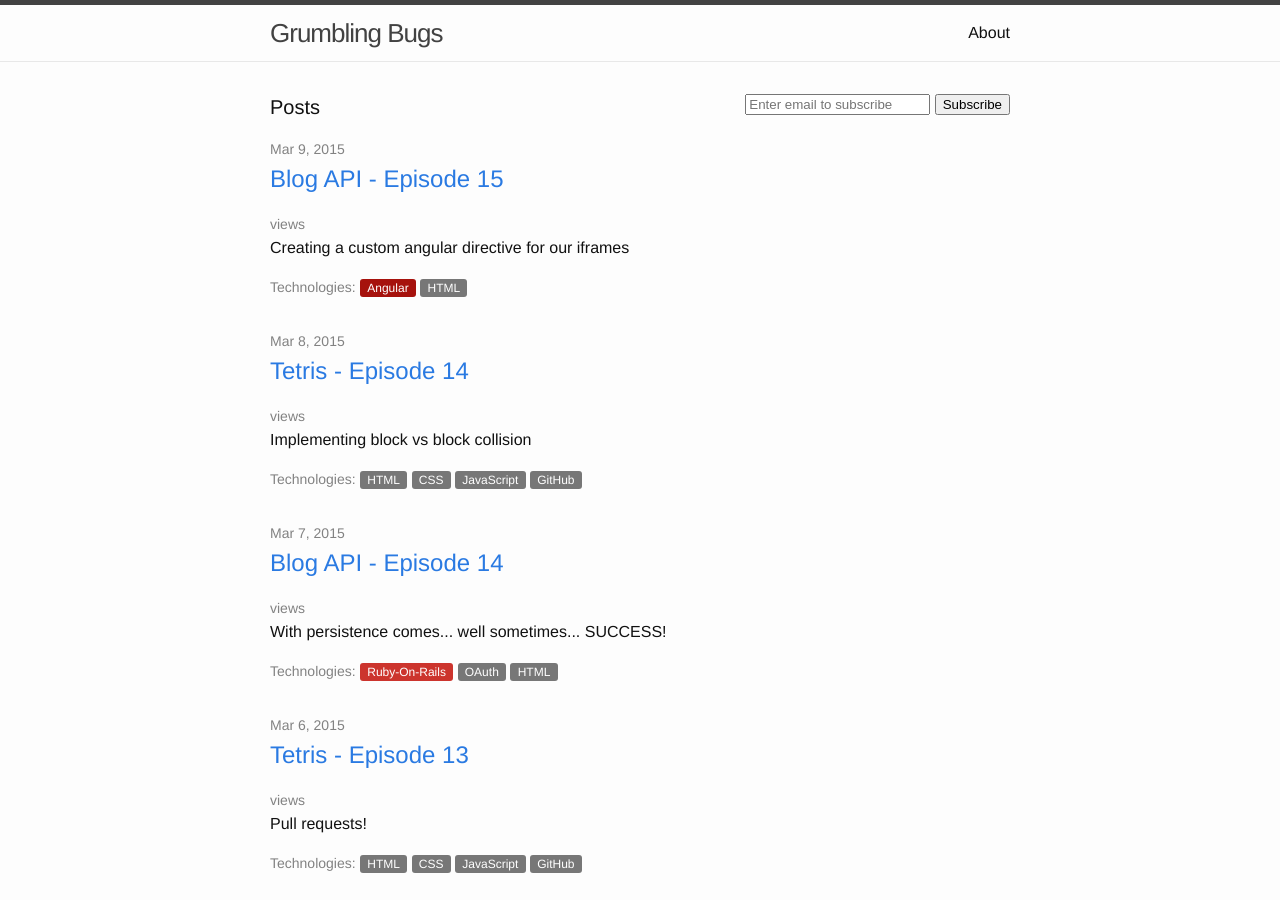
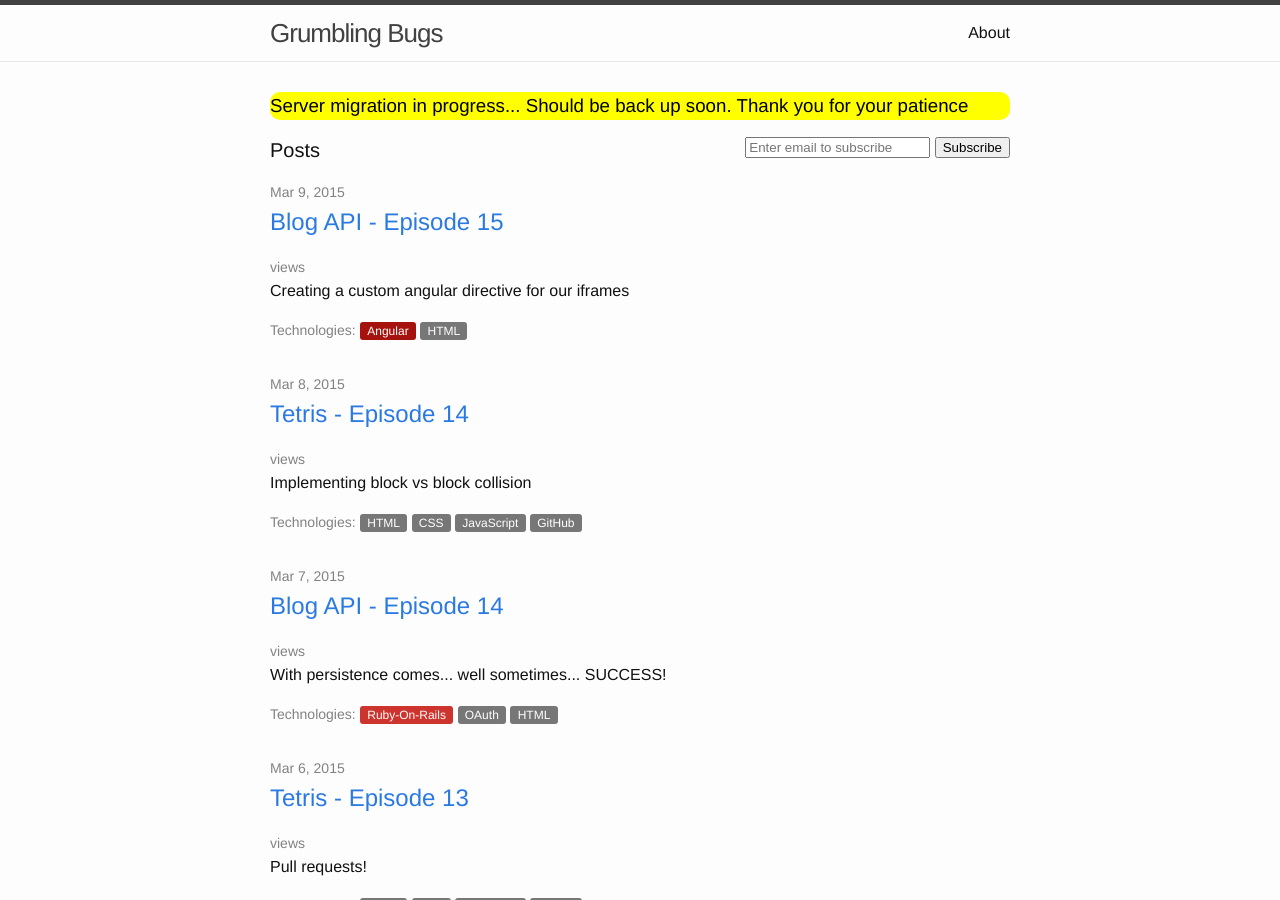
Before and after one commit to SnareChops/SnareChops.github.io, a Jekyll site: the page built from index.html, in a window 1280 px wide and 900 px high. Built offline with Jekyll 4.4.1, drawn with Linux system fonts in a browser that asks for light colours; nearby versions of some CDN libraries.

Commit message:
Update index.html

```diff
--- a/index.html
+++ b/index.html
@@ -4,6 +4,7 @@
 
 <div class="home" ng-init="controller.indexInit()">
   <!--<button ng-click="controller.login()" type="button">Login with GitHub</button>-->
+  <h3 style="border-radius:10px;background-color:yellow;color:black;">Server migration in progress... Should be back up soon. Thank you for your patience</h3>
   <div class="flex-wrapper">
     <h1 class="page-heading">Posts</h1>
     <form style="margin-left: auto;" ng-submit="controller.subscribe(controller.email)">
```
